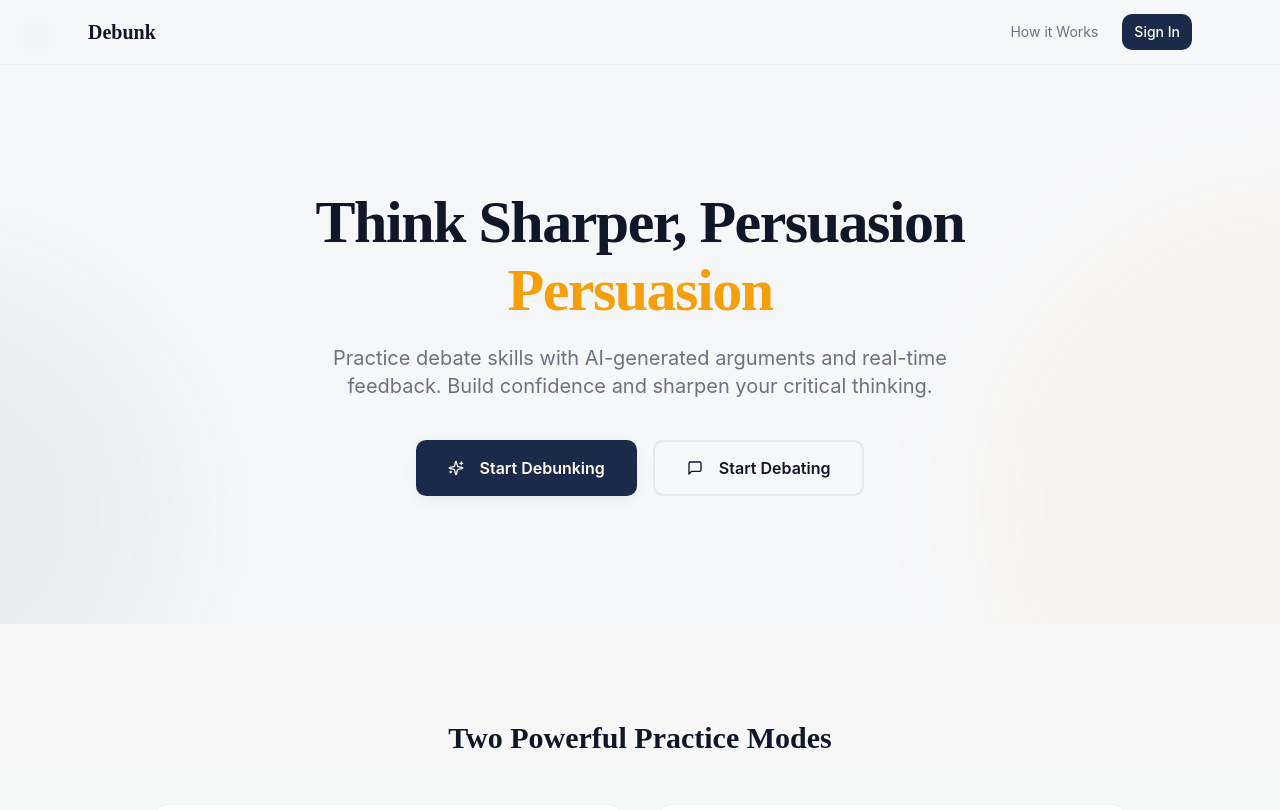
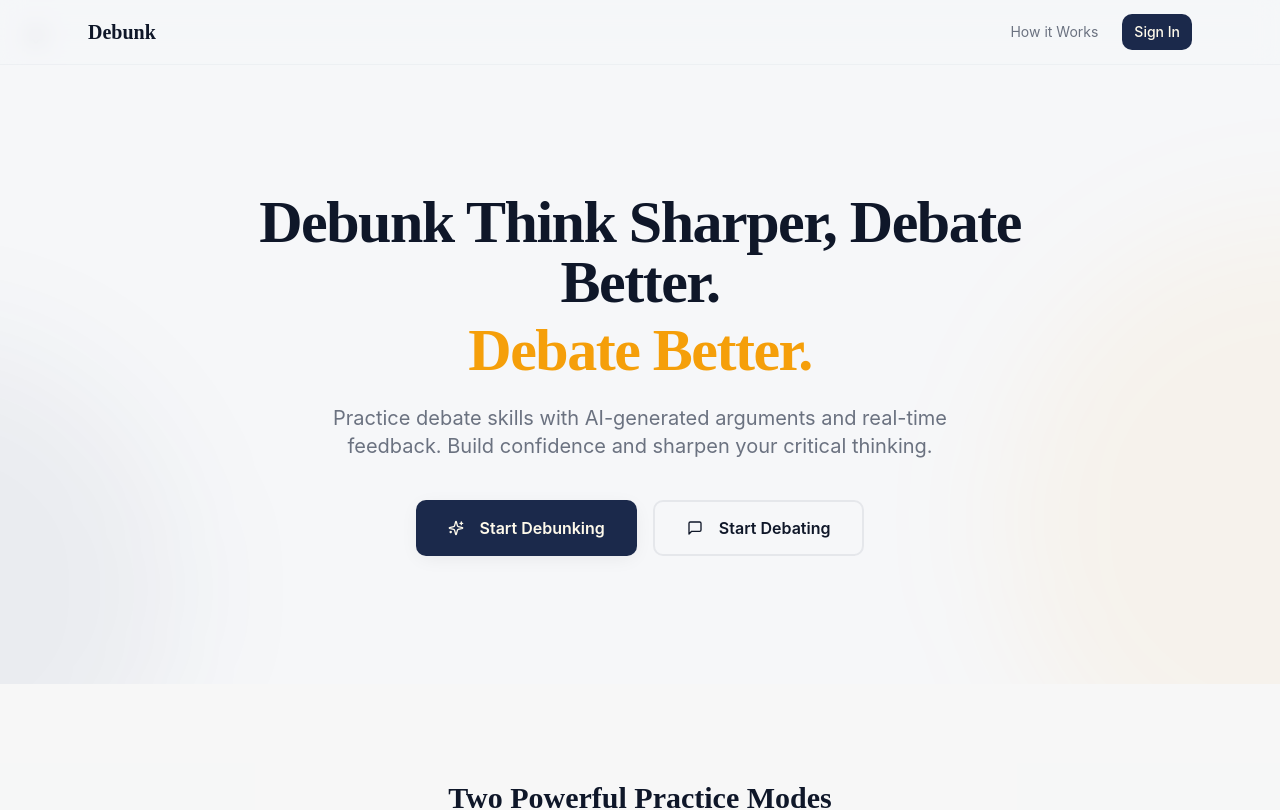
Before and after one commit to chiragmenonr/Debunk-2.0, a React (Vite) app: page / in a window 1280 px wide. Shown: the top 810 px of the page. Built offline with nearby package versions, Linux system fonts and the light colour scheme; the HTML template or start-up script is replaced by a standard one.

Commit message:
Visual edit in Lovable
Edited UI in Lovable

```diff
--- a/src/components/home/HeroSection.tsx
+++ b/src/components/home/HeroSection.tsx
@@ -11,10 +11,11 @@ export function HeroSection() {
 
       <div className="relative max-w-4xl mx-auto text-center px-6">
         {/* Headline */}
-        <h1 className="font-serif text-4xl md:text-5xl lg:text-6xl font-bold tracking-tight mb-6 animate-fade-in">Think Sharper,
-Persuasion
+        <h1 className="font-serif text-4xl md:text-5xl lg:text-6xl font-bold tracking-tight mb-6 animate-fade-in">Debunk
+Think Sharper,
+Debate Better.
 
-        <span className="block text-accent mt-2">Persuasion</span>
+        <span className="block text-accent mt-2">Debate Better.</span>
         </h1>
 
         {/* Tagline */}
```
